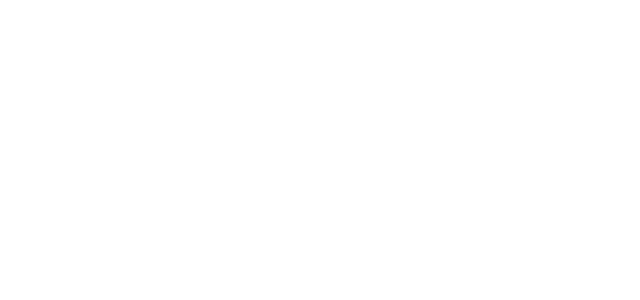
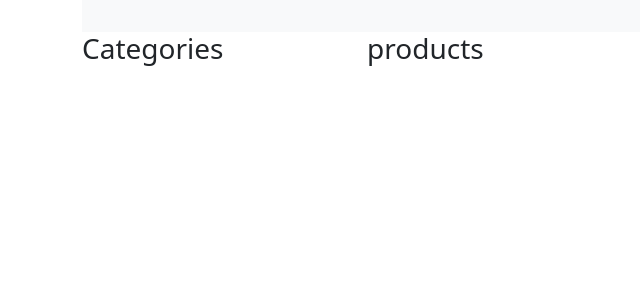
Before and after one commit to alperenkapusuz/Redux-shoppingcart, a React (Create React App) app: page / in a window 1280 px wide. Shown: the top 300 px of the page, without its empty margins (0-640 px from the left). Built offline with nearby package versions, Linux system fonts and the light colour scheme.

Commit message:
reactstrap kütüphanesi eklendi düzenleme yapıldı

```diff
--- a/package.json
+++ b/package.json
@@ -6,9 +6,11 @@
     "@testing-library/jest-dom": "^5.14.1",
     "@testing-library/react": "^11.2.7",
     "@testing-library/user-event": "^12.8.3",
+    "bootstrap": "^5.1.0",
     "react": "^17.0.2",
     "react-dom": "^17.0.2",
     "react-scripts": "4.0.3",
+    "reactstrap": "^8.9.0",
     "web-vitals": "^1.1.2"
   },
   "scripts": {
--- /dev/null
+++ b/src/components/categories/CategoryList.js
@@ -0,0 +1,13 @@
+import React, { Component } from 'react';
+
+class CategoryList extends Component {
+    render() {
+        return (
+            <div>
+                <h3>Categories</h3>
+            </div>
+        );
+    }
+}
+
+export default CategoryList;
--- /dev/null
+++ b/src/components/navi/Navi.js
@@ -0,0 +1,48 @@
+import React from "react";
+//import { Link } from "react-router-dom";
+import {
+  Collapse,
+  Navbar,
+  NavbarToggler,
+  NavbarBrand,
+  Nav,
+  NavItem,
+  NavLink
+} from "reactstrap";
+//import CartSummary from "../cart/CartSummary";
+
+export default class Navi extends React.Component {
+  constructor(props) {
+    super(props);
+
+    this.toggle = this.toggle.bind(this);
+    this.state = {
+      isOpen: false
+    };
+  }
+  toggle() {
+    this.setState({
+      isOpen: !this.state.isOpen
+    });
+  }
+  render() {
+    return (
+      <div>
+        <Navbar color="light" light expand="md">
+          {/* <NavbarBrand><Link to="/">Northwind Mağazası</Link></NavbarBrand> */}
+          <NavbarToggler onClick={this.toggle} />
+          <Collapse isOpen={this.state.isOpen} navbar>
+            <Nav className="ml-auto" navbar>
+              <NavItem>
+                <NavLink>
+                  {/* <Link to="/saveproduct">Ürün ekle</Link> */}
+                </NavLink>
+              </NavItem>
+              {/* <CartSummary /> */}
+            </Nav>
+          </Collapse>
+        </Navbar>
+      </div>
+    );
+  }
+}
--- /dev/null
+++ b/src/components/products/ProductList.js
@@ -0,0 +1,13 @@
+import React, { Component } from 'react';
+
+class ProductList extends Component {
+    render() {
+        return (
+            <div>
+                <h3>products</h3>
+            </div>
+        );
+    }
+}
+
+export default ProductList;
--- a/src/components/root/App.js
+++ b/src/components/root/App.js
@@ -1,10 +1,14 @@
 import React from "react";
+import { Container } from "reactstrap";
+import Navi from "../navi/Navi";
+import Dashboard from "./Dashboard";
 
 function App() {
   return (
-    <div>
-
-    </div>
+    <Container>
+      <Navi/>
+      <Dashboard/>
+    </Container>
   );
 }
 
--- /dev/null
+++ b/src/components/root/Dashboard.js
@@ -0,0 +1,23 @@
+import React, { Component } from 'react';
+import {Row, Col} from "reactstrap"
+import CategoryList from "../categories/CategoryList"
+import ProductList from "../products/ProductList"
+
+class Dashboard extends Component {
+    render() {
+        return (
+            <div>
+                <Row>
+                    <Col xs="3">
+                        <CategoryList/>
+                    </Col>
+                    <Col xs="9">
+                        <ProductList/>
+                    </Col>
+                </Row>
+            </div>
+        );
+    }
+}
+
+export default Dashboard;
--- a/src/index.js
+++ b/src/index.js
@@ -2,6 +2,7 @@ import React from 'react';
 import ReactDOM from 'react-dom';
 import App from './components/root/App';
 import reportWebVitals from './reportWebVitals';
+import 'bootstrap/dist/css/bootstrap.min.css';
 
 ReactDOM.render(
   <React.StrictMode>
```
Also changed, not shown: 1 other file (tests, documents, lock files or other folders).
